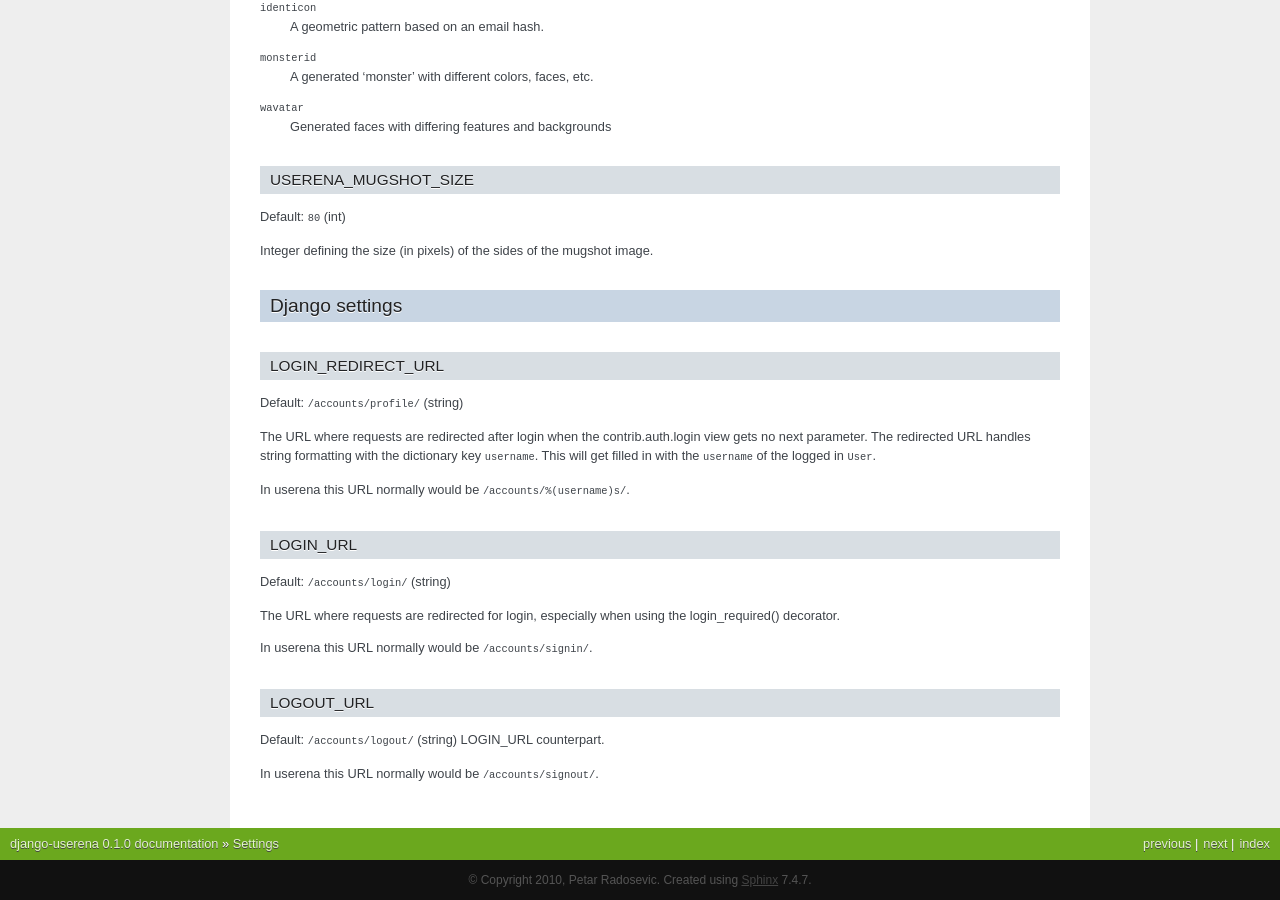
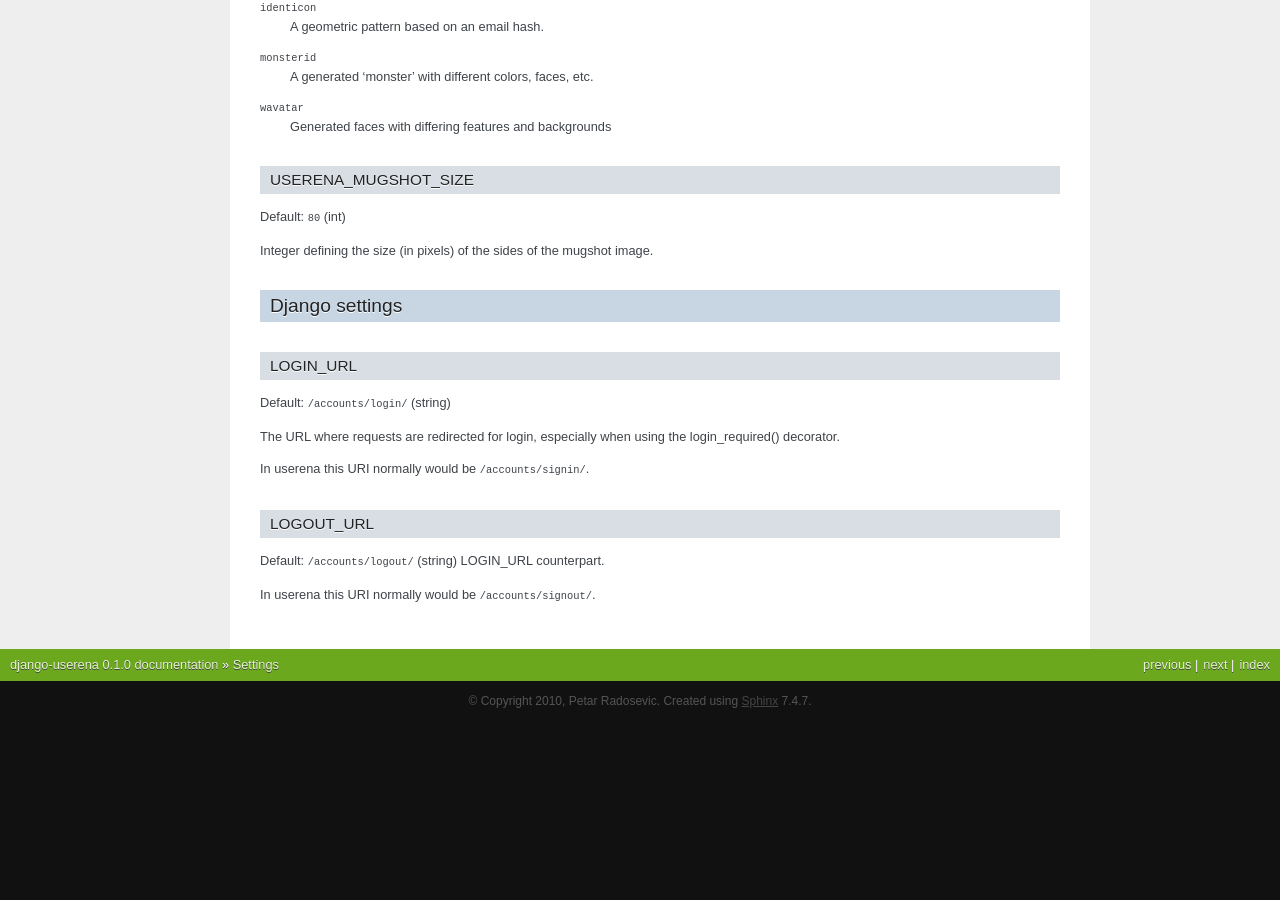
Before and after one commit to napster0125/django-ena-for-user, a Sphinx documentation site: the page built from docs/settings.rst, in a window 1280 px wide and 900 px high, scrolled down 1395 px. Built offline with Sphinx 7.4.7, drawn with Linux system fonts in a browser that asks for light colours; pages that are not in the unit, such as notebooks, are missing from menus; after the commit the page ends 2116 px from its top, so only the background shows below that.

```diff
--- a/docs/settings.rst
+++ b/docs/settings.rst
@@ -101,17 +101,6 @@
 Django settings
 ---------------
 
-LOGIN_REDIRECT_URL
-~~~~~~~~~~~~~~~~~~
-Default: ``/accounts/profile/`` (string)
-
-The URL where requests are redirected after login when the contrib.auth.login
-view gets no next parameter. The redirected URL handles string formatting with
-the dictionary key ``username``. This will get filled in with the ``username``
-of the logged in ``User``.
-
-In userena this URL normally would be ``/accounts/%(username)s/``.
-
 LOGIN_URL
 ~~~~~~~~~
 Default: ``/accounts/login/`` (string)
@@ -119,11 +108,11 @@
 The URL where requests are redirected for login, especially when using the
 login_required() decorator.
 
-In userena this URL normally would be ``/accounts/signin/``.
+In userena this URI normally would be ``/accounts/signin/``.
 
 LOGOUT_URL
 ~~~~~~~~~~
 Default: ``/accounts/logout/`` (string)
 LOGIN_URL counterpart.
 
-In userena this URL normally would be ``/accounts/signout/``.
+In userena this URI normally would be ``/accounts/signout/``.
```
Also changed, not shown: 2 other files.
